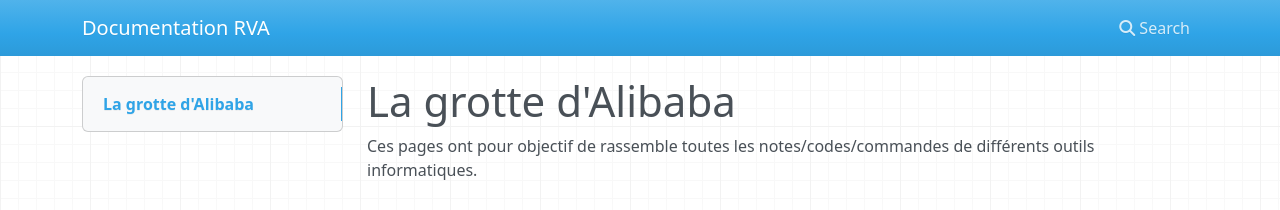
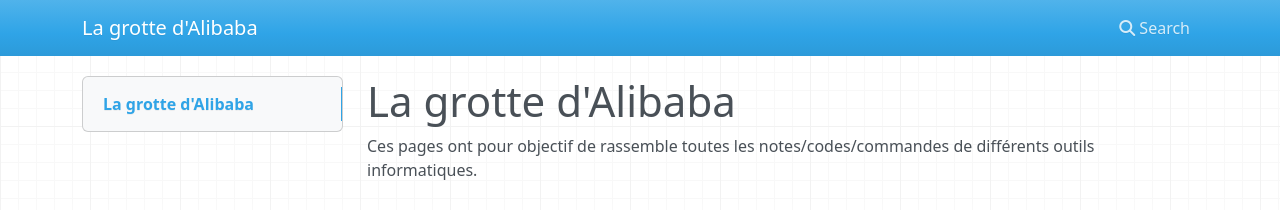
Before and after one commit to rvanlande/rvanlande.github.io, an MkDocs documentation site: the page built from docs/index.md, in a window 1280 px wide. Shown: the top 210 px of the page. Built offline with MkDocs 1.6.1, drawn with Linux system fonts in a browser that asks for light colours; nearby versions of some CDN libraries.

Commit message:
update name of site

```diff
--- a/mkdocs.yml
+++ b/mkdocs.yml
@@ -1,2 +1,2 @@
-site_name: Documentation RVA
+site_name: La grotte d'Alibaba
 markdown_extensions: [fenced_code]
```
Also changed, not shown: 1 other file.
